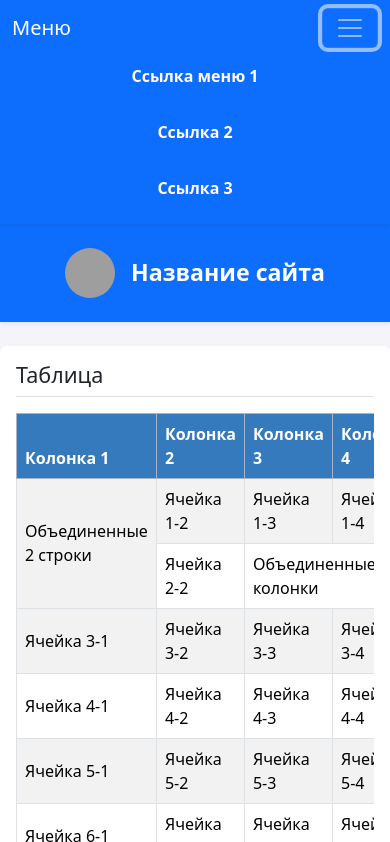
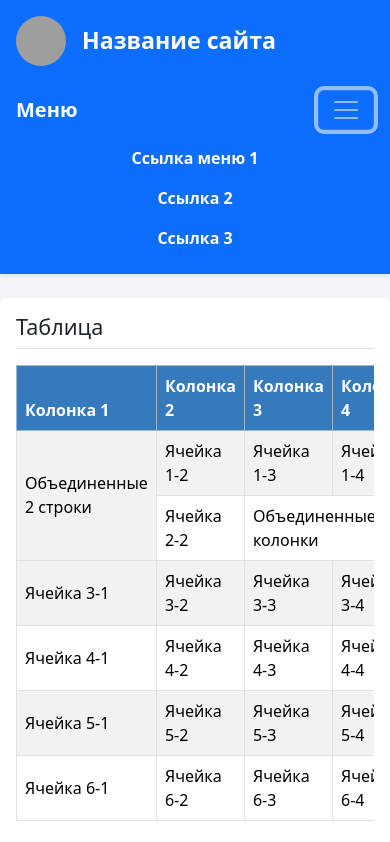
Before and after one commit to kifu1337/kifu1337.github.io, a plain HTML site: page index.html in a window 390 px wide. Both pictures are taken after a click on the button "Toggle navigation". Shown: the top 842 px of the page. Drawn offline with nearby package versions, Linux system fonts and the light colour scheme; grey boxes are pictures that could not be loaded.

Commit message:
Update index.html

```diff
--- a/index.html
+++ b/index.html
@@ -13,15 +13,26 @@
 </head>
 <body>
 
-    <!-- Навигация nav (Mobile First: вертикальная на узких, горизонтальная от md) -->
-    <nav id="main-nav" class="navbar navbar-expand-md navbar-dark bg-primary shadow-sm">
-        <div class="container">
-            <span class="navbar-brand d-md-none font-weight-bold">Меню</span>
+    <!-- Обертка: на телефоне шапка выше меню, на ПК (md+) меню выше шапки -->
+    <div class="d-flex flex-column">
+
+        <!-- Шапка header: на телефоне order-1 (сверху), на ПК order-md-2 -->
+        <header id="main-header" class="bg-primary text-white py-3 shadow-sm order-1 order-md-2">
+            <div class="container-fluid px-3 px-md-4 d-flex align-items-center justify-content-start gap-3">
+                <img src="https://encrypted-tbn0.gstatic.com/images?q=tbn:ANd9GcR0IIsPfjlutuiKkA7x9hN9tVNDZ5_X-w11E8PqExzD-g&s=10" alt="Логотип" class="rounded-circle logo-img">
+                <h1 class="h3 m-0 fw-bold">Название сайта</h1>
+            </div>
+        </header>
+
+        <!-- Навигация nav: на телефоне order-2 (под шапкой), на ПК order-md-1 -->
+        <nav id="main-nav" class="navbar navbar-expand-md navbar-dark bg-primary shadow-sm order-2 order-md-1">
+            <div class="container-fluid px-3 px-md-4">
+                <span class="navbar-brand d-md-none fw-bold">Меню</span>
                 <button class="navbar-toggler" type="button" data-bs-toggle="collapse" data-bs-target="#navbarNav" aria-controls="navbarNav" aria-expanded="false" aria-label="Toggle navigation">
                     <span class="navbar-toggler-icon"></span>
                 </button>
                 <div class="collapse navbar-collapse justify-content-end" id="navbarNav">
-                <ul class="navbar-nav text-center text-md-start py-2 py-md-0 gap-3">
+                    <ul class="navbar-nav text-center text-md-start py-2 py-md-0 gap-md-3 ms-md-auto">
                         <li class="nav-item">
                             <a class="nav-link text-white fw-semibold" href="#links">Ссылка меню 1</a>
                         </li>
@@ -36,19 +47,13 @@
             </div>
         </nav>
 
-    <!-- Шапка header -->
-    <header id="main-header" class="bg-primary text-white py-4 mb-4 shadow-sm">
-        <div class="container d-flex align-items-center justify-content-center justify-content-md-start gap-3">
-            <img src="https://encrypted-tbn0.gstatic.com/images?q=tbn:ANd9GcR0IIsPfjlutuiKkA7x9hN9tVNDZ5_X-w11E8PqExzD-g&s=10" alt="Логотип" class="rounded-circle logo-img">
-            <h1 class="h3 m-0 fw-bold">Название сайта</h1>
     </div>
-    </header>
 
     <!-- Основной контент страницы по сетке Bootstrap -->
-    <main id="main-content" class="container bg-white p-3 p-md-4 rounded shadow-sm mb-4">
+    <main id="main-content" class="container bg-white p-3 p-md-4 rounded shadow-sm my-4">
         <div class="row g-4">
 
-            <!-- Секция 1: Список ссылок (В HTML идет первым; на mobile: order-2, на desktop (md): order-md-1) -->
+            <!-- Секция 1: Список ссылок (на mobile: order-2, на desktop (md): order-md-1) -->
             <section id="links" class="col-12 order-2 order-md-1 content-section">
                 <h2 class="h4 mb-3 border-bottom pb-2">Список гиперссылок</h2>
                 <ul class="lh-lg">
@@ -98,7 +103,7 @@
                 </ul>
             </section>
 
-            <!-- Секция 2: Таблица (На mobile: order-1 (ВЫШЕ ссылок), на desktop (md): order-md-2) -->
+            <!-- Секция 2: Таблица (на mobile: order-1 (ВЫШЕ ссылок), на desktop (md): order-md-2) -->
             <section id="table" class="col-12 order-1 order-md-2 content-section">
                 <h2 class="h4 mb-3 border-bottom pb-2">Таблица</h2>
                 <div class="table-responsive">
@@ -157,7 +162,7 @@
                 <form action="#" method="post" class="needs-validation">
                     <div class="mb-3 col-12 col-md-6">
                         <label for="fio" class="form-label fw-bold">ФИО:</label>
-                        <input type="text" id="fio" name="fio" class="form-control" required autofocus>
+                        <input type="text" id="fio" name="fio" class="form-control" required>
                     </div>
 
                     <div class="mb-3 col-12 col-md-6">
@@ -221,10 +226,10 @@
         </div>
     </main>
 
-    <!-- Подвал footer -->
+    <!-- Подвал footer: текст у самого левого края -->
     <footer id="main-footer" class="bg-primary text-white py-3">
-        <div class="container text-center text-md-start">
-            <p class="m-0">(c) Сергей Синица</p>
+        <div class="container-fluid px-3 px-md-4 text-start">
+            <p class="m-0">(c) Данил Яловегин</p>
         </div>
     </footer>
 
```
Lines whose indentation alone changed are shown as unchanged.
